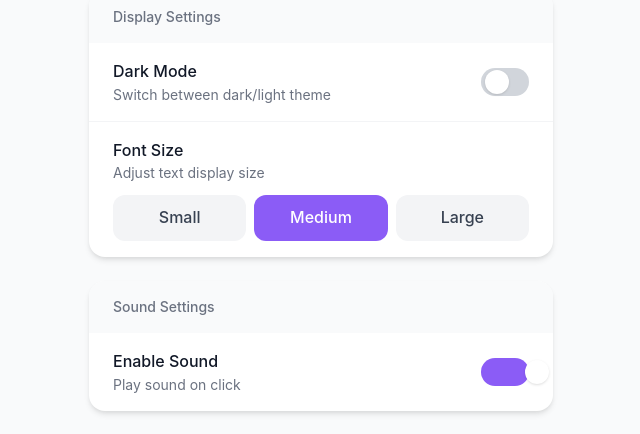
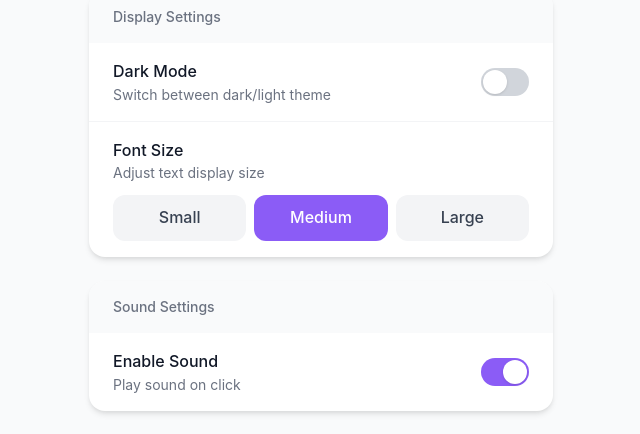
Before and after one commit to newbdez33/imbt, a React (Vite) app: page /settings in a window 1280 px wide. Shown: the part 296-730 px from the top of the page, without its empty margins (319-959 px from the left). Built offline with nearby package versions, Linux system fonts and the light colour scheme.

Commit message:
fix: correct toggle button layout in settings

```diff
--- a/src/pages/SettingsPage.tsx
+++ b/src/pages/SettingsPage.tsx
@@ -75,10 +75,8 @@ export function SettingsPage() {
                   }`}
                 >
                   <div
-                    className={`absolute top-0.5 w-6 h-6 rounded-full bg-white shadow transition-transform ${
-                      settings.darkMode ? 'translate-x-5.5' : 'translate-x-0.5'
-                    }`}
-                    style={{ transform: settings.darkMode ? 'translateX(22px)' : 'translateX(2px)' }}
+                    className="absolute top-0.5 left-0.5 w-6 h-6 rounded-full bg-white shadow transition-transform duration-200"
+                    style={{ transform: settings.darkMode ? 'translateX(20px)' : 'translateX(0)' }}
                   />
                 </button>
               </div>
@@ -124,10 +122,8 @@ export function SettingsPage() {
                 }`}
               >
                 <div
-                  className={`absolute top-0.5 w-6 h-6 rounded-full bg-white shadow transition-transform ${
-                    settings.soundEnabled ? 'translate-x-5.5' : 'translate-x-0.5'
-                  }`}
-                  style={{ transform: settings.soundEnabled ? 'translateX(22px)' : 'translateX(2px)' }}
+                  className="absolute top-0.5 left-0.5 w-6 h-6 rounded-full bg-white shadow transition-transform duration-200"
+                  style={{ transform: settings.soundEnabled ? 'translateX(20px)' : 'translateX(0)' }}
                 />
               </button>
             </div>
```
